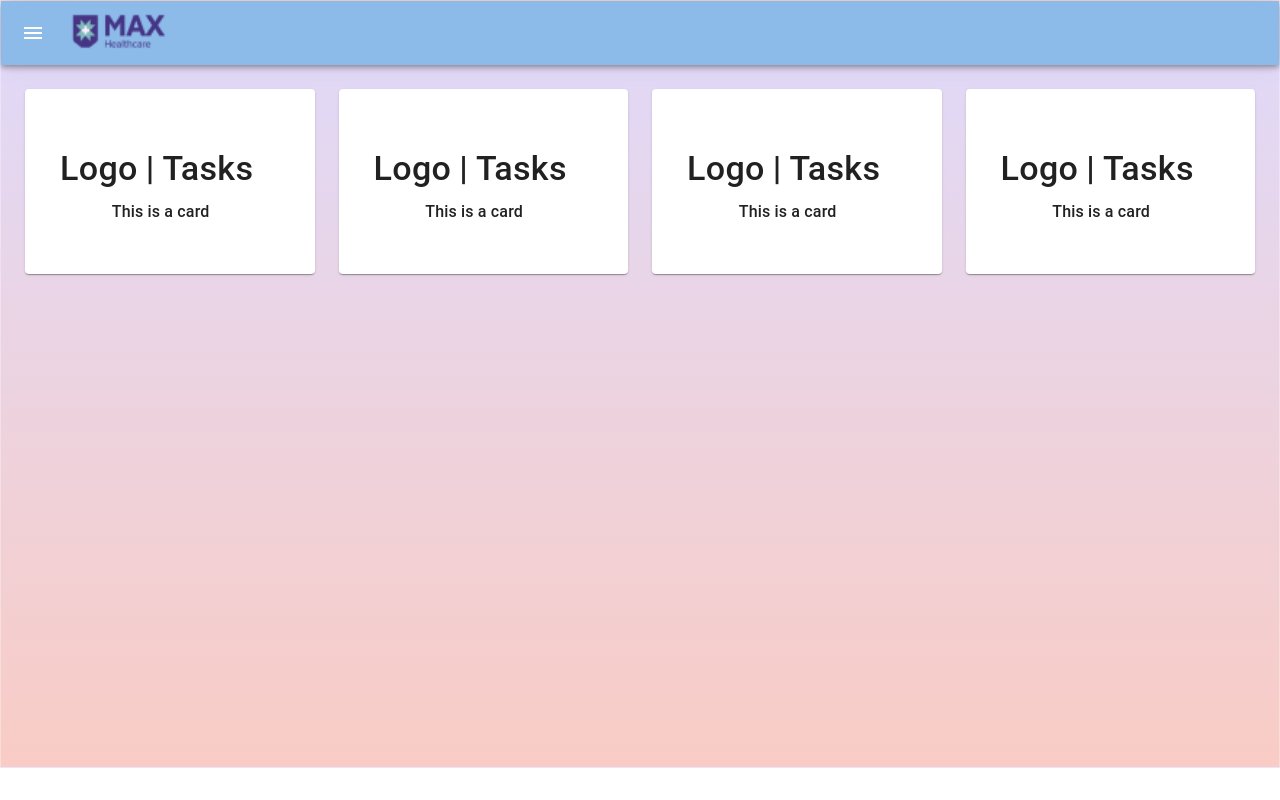
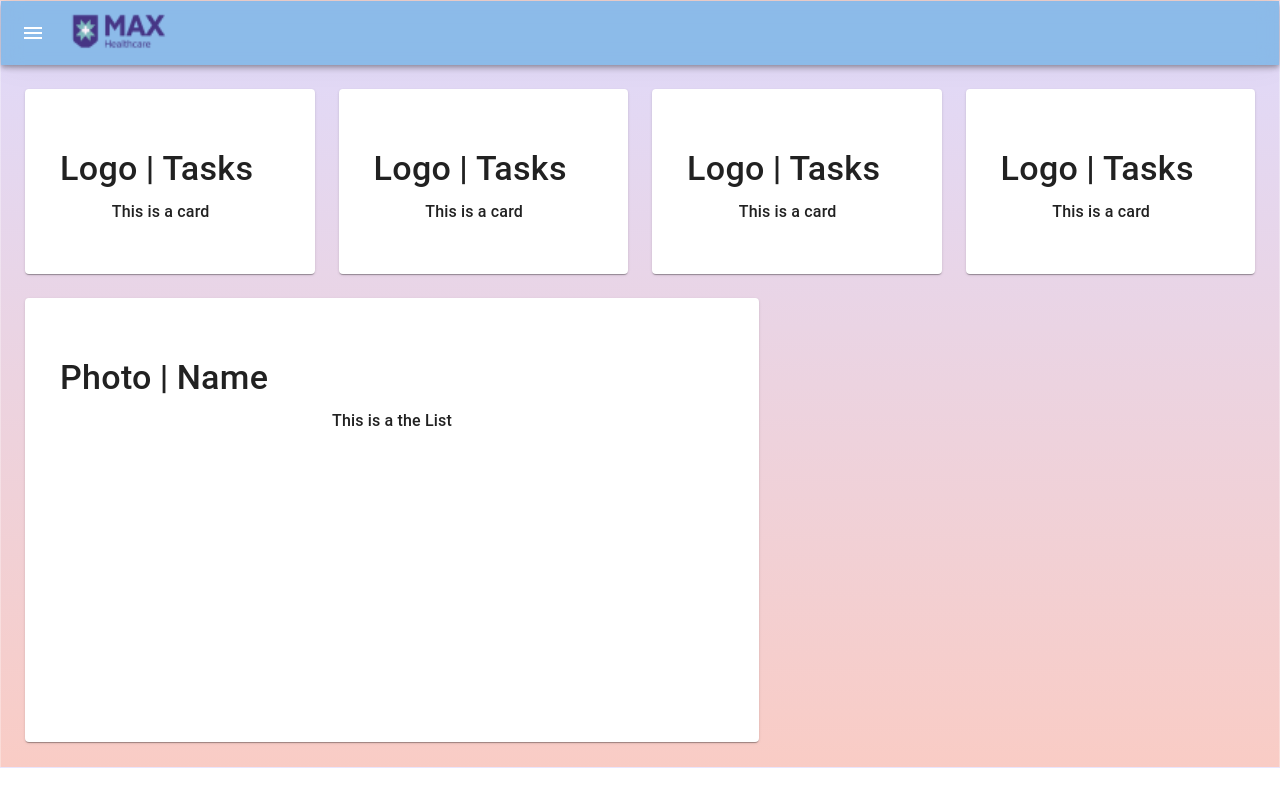
Before and after one commit to dameeta/Ekyamm, a React (Create React App) app: page / in a window 1280 px wide. Built offline with nearby package versions, Linux system fonts and the light colour scheme.

Commit message:
Dashboard Therapist list

```diff
--- a/src/components/DashboardComponents/TherapistList.jsx
+++ b/src/components/DashboardComponents/TherapistList.jsx
@@ -0,0 +1,103 @@
+import { ArchiveTwoTone, ArrowUpward, FileCopyTwoTone, GetAppTwoTone, MoreHoriz, Notifications, PictureAsPdfTwoTone } from '@mui/icons-material'
+import { Avatar, Box, Card, Grid, Menu, MenuItem, Typography } from '@mui/material'
+import React, { useState } from 'react'
+import "../../assets/styles/Dashboard.css"
+
+const TherapistList = () => {
+
+    const [anchorEl, setAnchorEl] = useState(null);
+
+    const handleClick = (event) => {
+        setAnchorEl(event.currentTarget);
+    };
+
+    const handleClose = () => {
+        setAnchorEl(null);
+    };
+
+  return (
+    <Card className='topCards' border={false} content={false}>
+          <Box sx={{ p: 2.25, height:'400px', width: '700px'}}>
+            <Grid container direction="column">
+              <Grid item>
+                <Grid container justifyContent="space-between">
+                  <Grid item>
+                    {/* <Avatar
+                      variant="rounded"
+                    >
+                      <img src={<Notifications/>} alt="Notification" />
+                    </Avatar> */}
+                  </Grid>
+                  {/* <Grid item>
+                    <Avatar
+                      variant="rounded"
+                      aria-controls="menu-earning-card"
+                      aria-haspopup="true"
+                      onClick={handleClick}
+                    >
+                      <MoreHoriz fontSize="inherit" />
+                    </Avatar>
+                    <Menu
+                      id="menu-earning-card"
+                      anchorEl={anchorEl}
+                      keepMounted
+                      open={Boolean(anchorEl)}
+                      onClose={handleClose}
+                      variant="selectedMenu"
+                      anchorOrigin={{
+                        vertical: 'bottom',
+                        horizontal: 'right'
+                      }}
+                      transformOrigin={{
+                        vertical: 'top',
+                        horizontal: 'right'
+                      }}
+                    >
+                      <MenuItem onClick={handleClose}>
+                        <GetAppTwoTone sx={{ mr: 1.75 }} /> Import Card
+                      </MenuItem>
+                      <MenuItem onClick={handleClose}>
+                        <FileCopyTwoTone sx={{ mr: 1.75 }} /> Copy Data
+                      </MenuItem>
+                      <MenuItem onClick={handleClose}>
+                        <PictureAsPdfTwoTone sx={{ mr: 1.75 }} /> Export
+                      </MenuItem>
+                      <MenuItem onClick={handleClose}>
+                        <ArchiveTwoTone sx={{ mr: 1.75 }} /> Archive File
+                      </MenuItem>
+                    </Menu>
+                  </Grid> */}
+                </Grid>
+              </Grid>
+              <Grid item>
+                <Grid container alignItems="center">
+                  <Grid item>
+                    <Typography sx={{ fontSize: '2.125rem', fontWeight: 500, mr: 1, mt: 1.75, mb: 0.75 }}>Photo</Typography>
+                  </Grid>
+                  <Grid item>
+                    <Typography sx={{ fontSize: '2.125rem', fontWeight: 500, mr: 1, mt: 1.75, mb: 0.75 }}>|</Typography>
+                  </Grid>
+                  <Grid item>
+                    <Typography sx={{ fontSize: '2.125rem', fontWeight: 500, mr: 1, mt: 1.75, mb: 0.75 }}>Name</Typography>
+                  </Grid>
+                  <Grid item>
+                  </Grid>
+                </Grid>
+              </Grid>
+              <Grid item sx={{ mb: 1.25 }}>
+                <Typography
+                  sx={{
+                    fontSize: '1rem',
+                    fontWeight: 500,
+                  }}
+                >
+                  This is a the List
+                </Typography>
+              </Grid>
+            </Grid>
+          </Box>
+        </Card>
+  )
+}
+
+export default TherapistList
--- a/src/pages/Dashboard.jsx
+++ b/src/pages/Dashboard.jsx
@@ -22,6 +22,7 @@ import InboxIcon from '@mui/icons-material/MoveToInbox';
 import MailIcon from '@mui/icons-material/Mail';
 import Cards from '../components/DashboardComponents/Cards';
 import { Grid } from '@mui/material';
+import TherapistList from '../components/DashboardComponents/TherapistList';
 
 const drawerWidth = 240;
 
@@ -137,7 +138,7 @@ export default function Dashboard() {
       </Drawer>
       <Main open={open}>
         <DrawerHeader />
-        <Grid container spacing={3}>
+        <Grid container spacing={3} sx={{display: 'flex'}}>
           <Grid item xs={12}>
           <Grid container spacing={3}>
             <Grid item lg={3} md={6} sm={6} xs={12}>
@@ -154,6 +155,13 @@ export default function Dashboard() {
             </Grid>
           </Grid>
           </Grid>
+          <Grid item xs={12}>
+          <Grid container spacing={3}>
+            <Grid item >
+              <TherapistList />
+            </Grid>
+          </Grid>
+          </Grid>
         </Grid>
       </Main>
     </Box>
```
